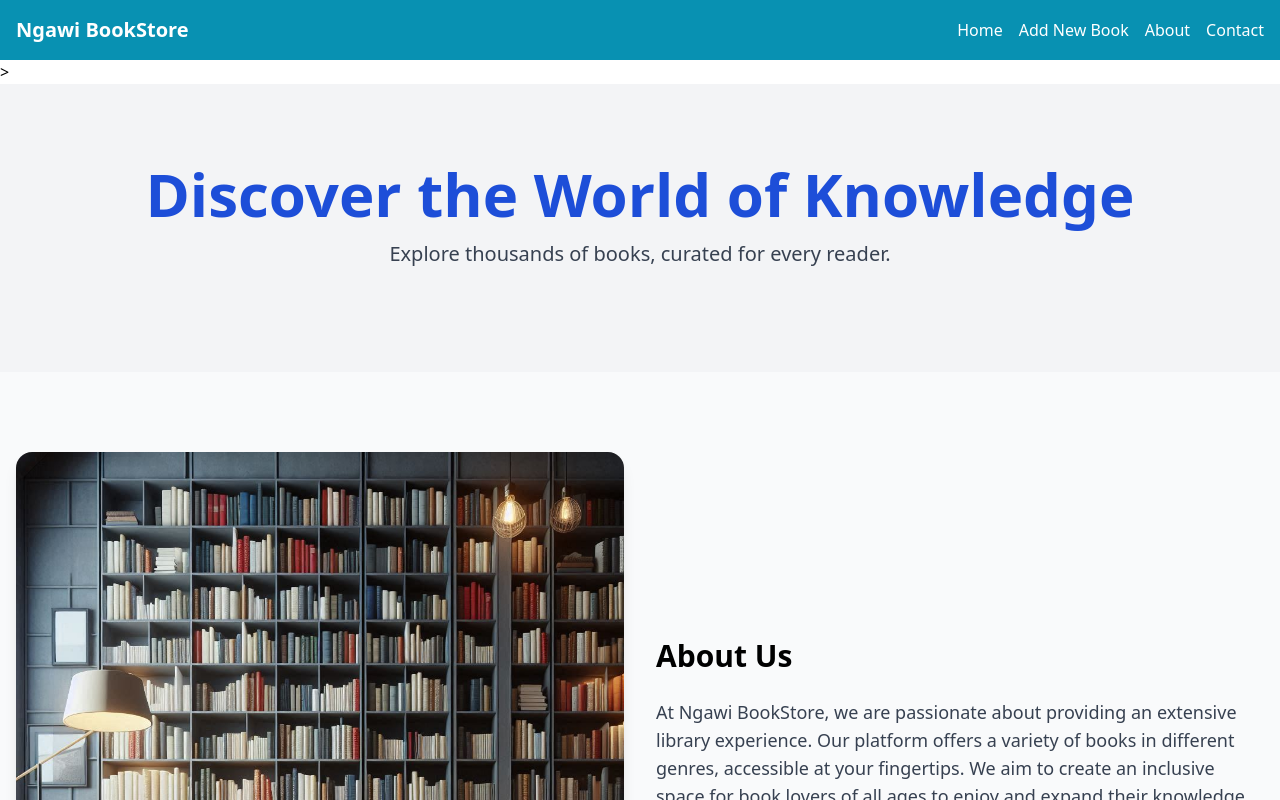
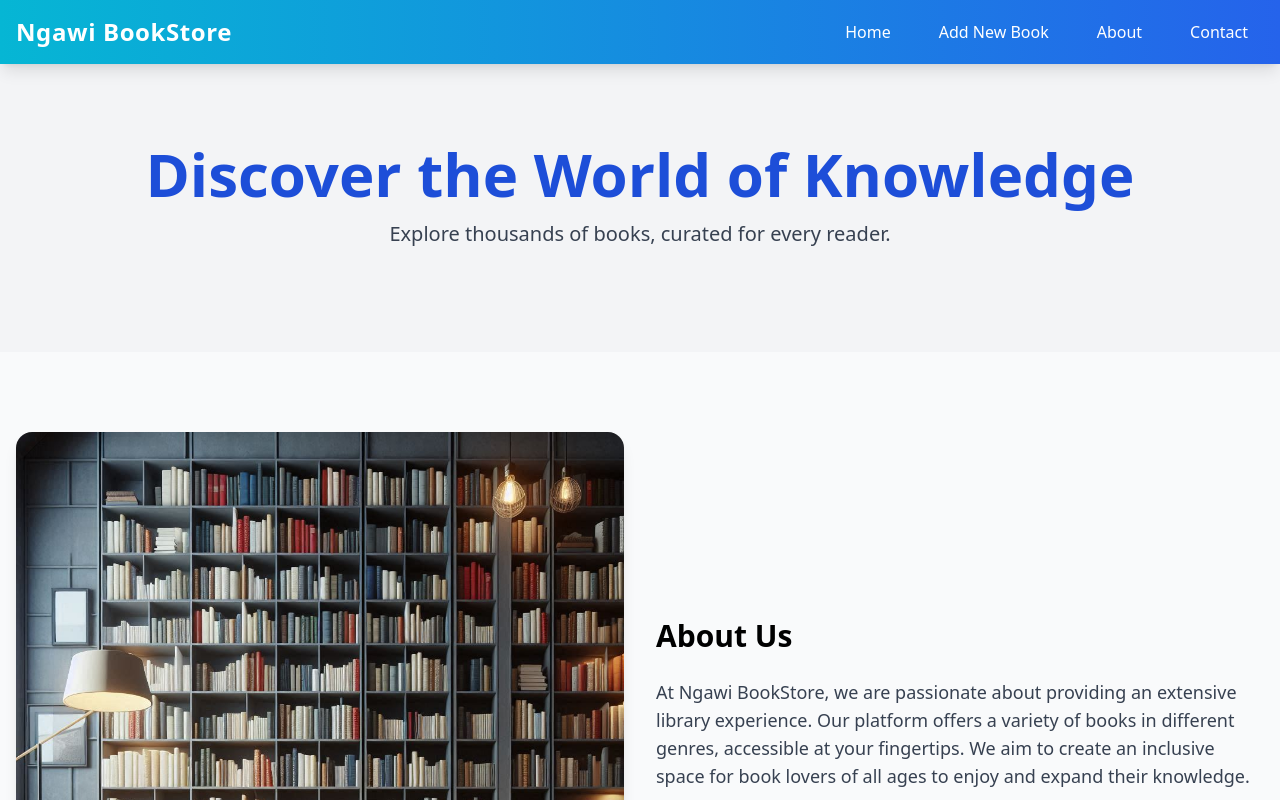
Before and after one commit to Gallant4114/pweb-vue-js-P25-2024, a Vue app: page /add-book in a window 1280 px wide. Shown: the top 800 px of the page. Built offline with nearby package versions, Linux system fonts and the light colour scheme.

Commit message:
navbar berkelas

```diff
--- a/src/App.vue
+++ b/src/App.vue
@@ -55,16 +55,19 @@ export default defineComponent({
 </script>
 
 <template>
-  <!-- Header dengan Navbar -->
-  <nav class="sticky top-0 bg-cyan-600 text-white p-4">
-    <div class="container mx-auto flex justify-between items-center">
+  <!--Navbar berkelas-->
+  <nav class="sticky top-0 bg-gradient-to-r from-cyan-500 to-blue-600 text-white shadow-lg z-50">
+    <div class="container mx-auto px-4 py-3 flex justify-between items-center">
+      <!-- Logo -->
       <div class="flex items-center space-x-4">
-        <h3 class="text-xl font-bold">Ngawi BookStore</h3>
+        <h1 class="text-2xl font-bold tracking-wide">Ngawi BookStore</h1>
       </div>
+
+      <!-- Mobile Menu Button -->
       <div class="md:hidden">
         <button @click="toggleMenu" class="text-white focus:outline-none">
           <svg
-            class="w-6 h-6"
+            class="w-8 h-8"
             fill="none"
             stroke="currentColor"
             viewBox="0 0 24 24"
@@ -79,18 +82,97 @@ export default defineComponent({
           </svg>
         </button>
       </div>
+
+      <!-- Desktop Navigation -->
       <div class="hidden md:flex items-center space-x-4">
-        <RouterLink to="/" class="hover:underline">Home</RouterLink>
-        <RouterLink to="/add-book" class="hover:underline"
-          >Add New Book</RouterLink
+        <RouterLink
+          to="/"
+          class="group relative px-4 py-2 rounded-full font-medium overflow-hidden"
         >
-        <RouterLink to="/about" class="hover:underline">About</RouterLink>
-        <RouterLink to="/contact" class="hover:underline">Contact</RouterLink>
+          <span
+            class="absolute inset-0 bg-blue-800 scale-x-0 group-hover:scale-x-100 transform origin-left transition-transform duration-300 ease-out"
+          ></span>
+          <span
+            class="relative z-10 text-white group-hover:text-white transition-colors duration-300 ease-out"
+          >
+            Home
+          </span>
+        </RouterLink>
+        <RouterLink
+          to="/add-book"
+          class="group relative px-4 py-2 rounded-full font-medium overflow-hidden"
+        >
+          <span
+            class="absolute inset-0 bg-blue-800 scale-x-0 group-hover:scale-x-100 transform origin-left transition-transform duration-300 ease-out"
+          ></span>
+          <span
+            class="relative z-10 text-white group-hover:text-white transition-colors duration-300 ease-out"
+          >
+            Add New Book
+          </span>
+        </RouterLink>
+        <RouterLink
+          to="/about"
+          class="group relative px-4 py-2 rounded-full font-medium overflow-hidden"
+        >
+          <span
+            class="absolute inset-0 bg-blue-800 scale-x-0 group-hover:scale-x-100 transform origin-left transition-transform duration-300 ease-out"
+          ></span>
+          <span
+            class="relative z-10 text-white group-hover:text-white transition-colors duration-300 ease-out"
+          >
+            About
+          </span>
+        </RouterLink>
+        <RouterLink
+          to="/contact"
+          class="group relative px-4 py-2 rounded-full font-medium overflow-hidden"
+        >
+          <span
+            class="absolute inset-0 bg-blue-800 scale-x-0 group-hover:scale-x-100 transform origin-left transition-transform duration-300 ease-out"
+          ></span>
+          <span
+            class="relative z-10 text-white group-hover:text-white transition-colors duration-300 ease-out"
+          >
+            Contact
+          </span>
+        </RouterLink>
       </div>
+    </div>
+
+    <!-- Mobile Menu Dropdown -->
+    <div
+      v-if="isMenuOpen"
+      class="md:hidden bg-gradient-to-r from-cyan-500 to-blue-600 text-white p-4"
+    >
+      <RouterLink
+        to="/"
+        class="block px-4 py-2 rounded-md hover:bg-cyan-700 transition duration-300 ease-in-out"
+      >
+        Home
+      </RouterLink>
+      <RouterLink
+        to="/add-book"
+        class="block px-4 py-2 rounded-md hover:bg-cyan-700 transition duration-300 ease-in-out"
+      >
+        Add New Book
+      </RouterLink>
+      <RouterLink
+        to="/about"
+        class="block px-4 py-2 rounded-md hover:bg-cyan-700 transition duration-300 ease-in-out"
+      >
+        About
+      </RouterLink>
+      <RouterLink
+        to="/contact"
+        class="block px-4 py-2 rounded-md hover:bg-cyan-700 transition duration-300 ease-in-out"
+      >
+        Contact
+      </RouterLink>
     </div>
   </nav>
 
-  <!--Hero section-->>
+  <!--Hero section-->
   <section class="relative bg-gray-100 py-20 overflow-hidden">
     <!-- Background Decorative Shapes -->
     <div
```
